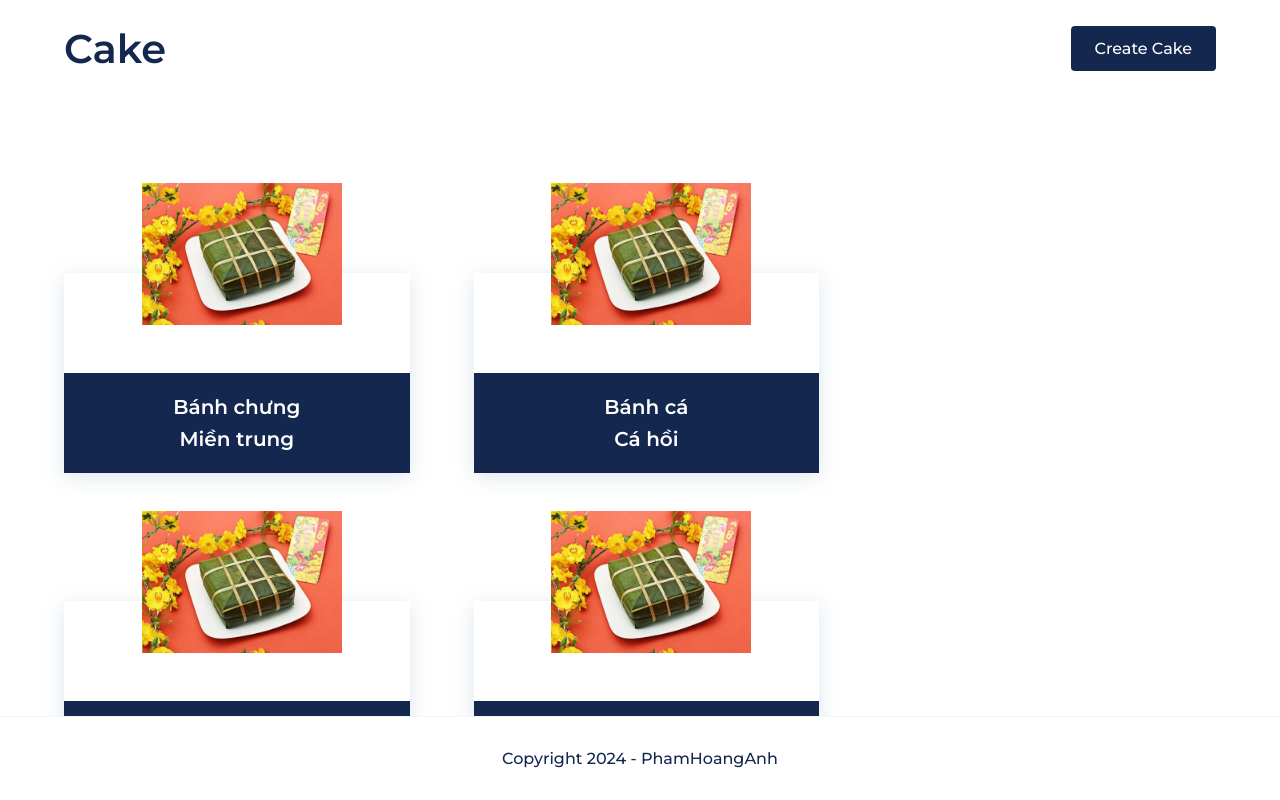
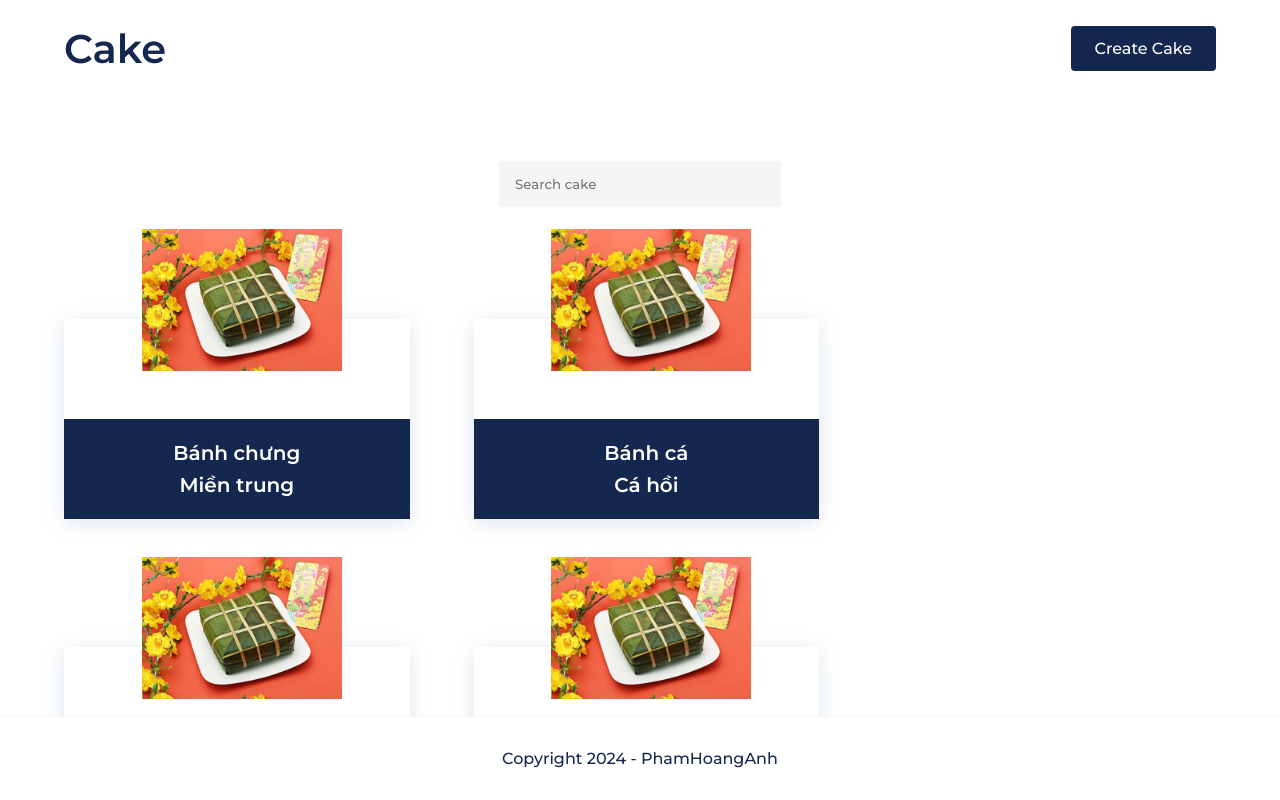
Before and after one commit to hoanganhp-ic/react-cake, a React (Create React App) app: page / in a window 1280 px wide. Built offline with nearby package versions, Linux system fonts and the light colour scheme.

Commit message:
components TextField

```diff
--- /dev/null
+++ b/src/components/TextField.tsx
@@ -0,0 +1,25 @@
+type Props = {
+    placeholder?: string;
+    value?: string;
+    width?: string;
+    height?: string;
+    onChange?: (value: string) => void;
+}
+
+const TextField = ({
+    width = '100%',
+    height = '20px',
+    onChange,
+    ...props
+}: Props) => {
+    return (
+        <input
+            {...props}
+            className="text-field"
+            style={{ width, height }}
+            onChange={(e) => onChange && onChange(e.target.value)}
+        />
+    )
+}
+
+export default TextField;
--- a/src/pages/HomePage.tsx
+++ b/src/pages/HomePage.tsx
@@ -1,4 +1,5 @@
 import ButtonField from '../components/ButtonField';
+import TextField from '../components/TextField';
 import { Cake } from '../models/cake.model';
 import CardCake from '../sections/CardCake';
 import { useEffect, useState } from 'react';
@@ -21,6 +22,7 @@ const HomePage = () => {
 
   return (
     <div style={{ height: 'calc(100vh - 309px)', padding: '4rem 4rem', overflowY: 'auto'}}>
+        <TextField placeholder="Search cake" width='250px'/>
         <div className="wrapper-card-items">
             {
                 cakes.map(cake => <CardCake key={cake.id} id={cake.id} name={cake.name} description={cake.description} />)
```
